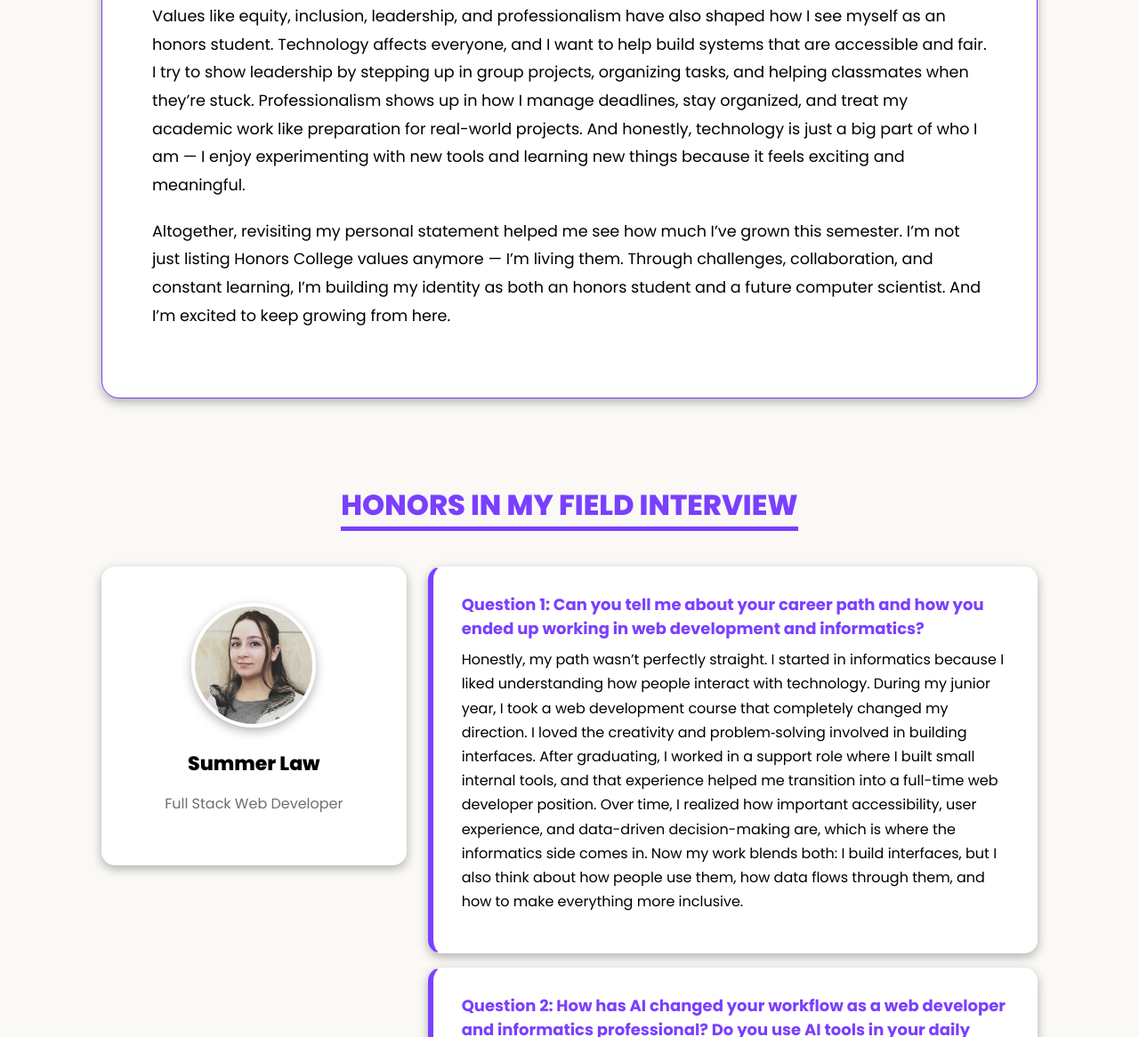
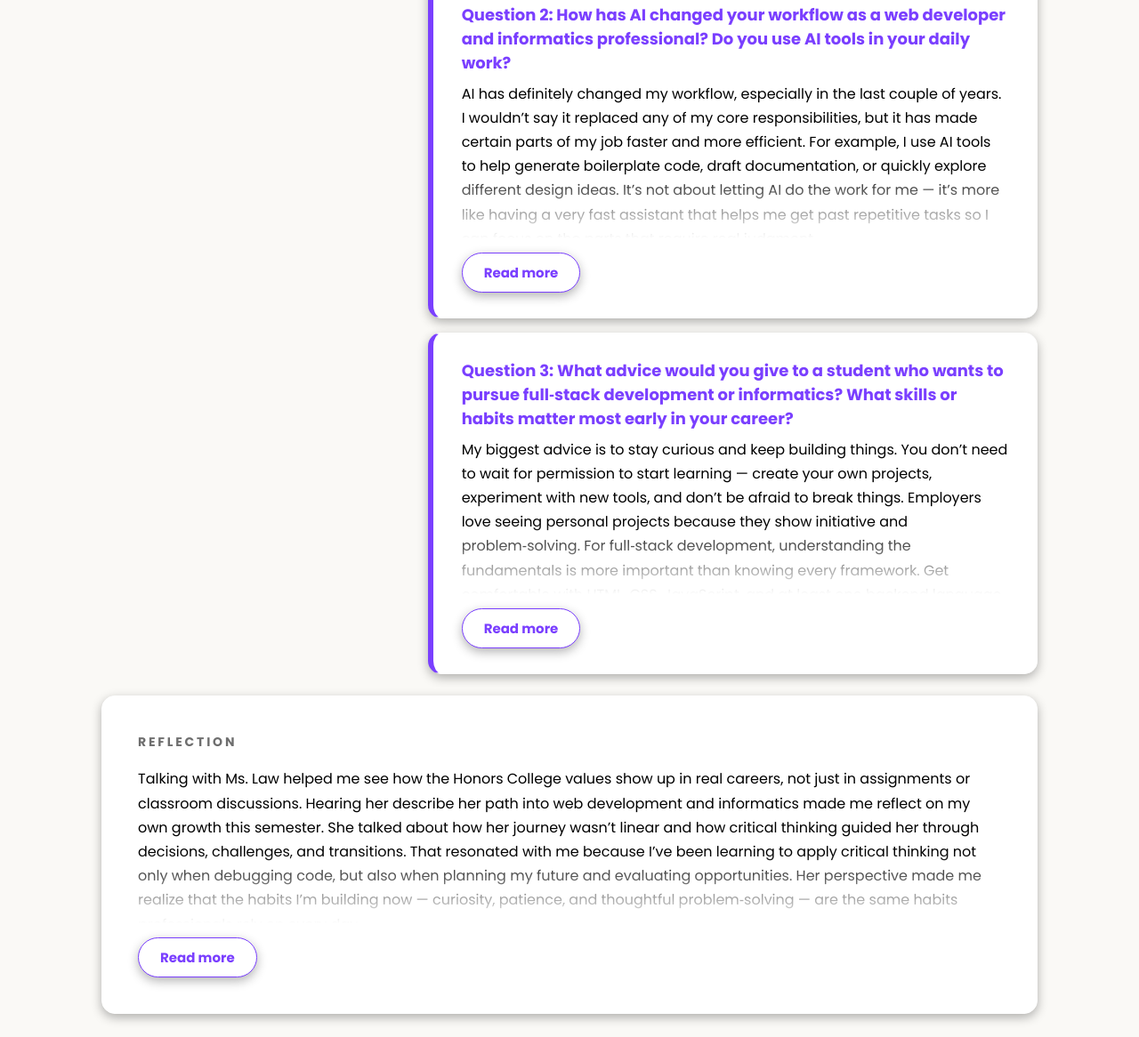
Before and after one commit to ri12oe/ePortfolio, a website: page honors.html in a window 1280 px wide. Shown: the part 1634-2800 px from the top of the page at 89% size. Drawn offline with Linux system fonts and the light colour scheme.

Commit message:
feat: Implement expandable sections for personal statement and interview responses

```diff
--- a/honors.html
+++ b/honors.html
@@ -121,6 +121,8 @@
             Personal Statement
           </h2>
           <div class="glow-hover personal-statement__content">
+            <div class="expandable">
+              <div class="expandable__body">
                 <p>
                   When I look back at the first personal statement I wrote for this
                   class, I realize I was mostly describing what I thought an honors
@@ -193,6 +195,11 @@
                   excited to keep growing from here.
                 </p>
               </div>
+              <button class="expandable__toggle" type="button" aria-expanded="false">
+                Read more
+              </button>
+            </div>
+          </div>
         </section>
 
         <section class="field-interview" id="fieldInterview">
@@ -211,6 +218,8 @@
                   Question 1: Can you tell me about your career path and how you
                   ended up working in web development and informatics?
                 </p>
+                <div class="expandable">
+                  <div class="expandable__body">
                     <p class="field-interview__answer">
                       Honestly, my path wasn’t perfectly straight. I started in
                       informatics because I liked understanding how people interact
@@ -227,6 +236,11 @@
                       data flows through them, and how to make everything more
                       inclusive.
                     </p>
+                  </div>
+                  <button class="expandable__toggle" type="button" aria-expanded="false">
+                    Read more
+                  </button>
+                </div>
               </article>
               <article class="glow-hover field-interview__item">
                 <p class="field-interview__question">
@@ -234,6 +248,8 @@
                   developer and informatics professional? Do you use AI tools in
                   your daily work?
                 </p>
+                <div class="expandable">
+                  <div class="expandable__body">
                     <p class="field-interview__answer">
                       AI has definitely changed my workflow, especially in the last
                       couple of years. I wouldn’t say it replaced any of my core
@@ -265,6 +281,11 @@
                       regularly, but I treat it as a tool — not a replacement for
                       real development work.”
                     </p>
+                  </div>
+                  <button class="expandable__toggle" type="button" aria-expanded="false">
+                    Read more
+                  </button>
+                </div>
               </article>
               <article class="glow-hover field-interview__item">
                 <p class="field-interview__question">
@@ -272,6 +293,8 @@
                   to pursue full‑stack development or informatics? What skills
                   or habits matter most early in your career?
                 </p>
+                <div class="expandable">
+                  <div class="expandable__body">
                     <p class="field-interview__answer">
                       My biggest advice is to stay curious and keep building things.
                       You don’t need to wait for permission to start learning —
@@ -293,11 +316,18 @@
                       everyone. If you keep learning and stay open to feedback,
                       you’ll grow quickly.
                     </p>
+                  </div>
+                  <button class="expandable__toggle" type="button" aria-expanded="false">
+                    Read more
+                  </button>
+                </div>
               </article>
             </div>
           </div>
           <div class="glow-hover field-interview__reflection">
             <p class="field-interview__label">Reflection</p>
+            <div class="expandable">
+              <div class="expandable__body">
                 <p>
                   Talking with Ms. Law helped me see how the Honors College values
                   show up in real careers, not just in assignments or classroom
@@ -328,6 +358,11 @@
                   qualities that shape how I want to grow as a student and future
                   computer scientist.
                 </p>
+              </div>
+              <button class="expandable__toggle" type="button" aria-expanded="false">
+                Read more
+              </button>
+            </div>
           </div>
         </section>
 
@@ -486,6 +521,7 @@
     <script src="js/theme.js"></script>
     <script src="js/contact.js"></script>
     <script src="js/dock-menu.js"></script>
+    <script src="js/read-more.js"></script>
     <div class="dock-menu" id="dockMenu">
       <button
         class="dock-menu__toggle"
--- /dev/null
+++ b/js/read-more.js
@@ -0,0 +1,39 @@
+const expandables = document.querySelectorAll('.expandable');
+
+expandables.forEach((el, index) => {
+  const body = el.querySelector('.expandable__body');
+  const toggle = el.querySelector('.expandable__toggle');
+  const collapsedHeight = body.clientHeight;
+
+  body.id = body.id || `expandable-${index}`;
+  toggle.setAttribute('aria-controls', body.id);
+
+  // short content fits without clipping, so it doesn't need a button
+  if (body.scrollHeight <= collapsedHeight + 1) {
+    el.classList.add('is-open', 'is-short');
+    return;
+  }
+
+  toggle.addEventListener('click', () => {
+    const isOpen = el.classList.toggle('is-open');
+    toggle.setAttribute('aria-expanded', isOpen);
+    toggle.textContent = isOpen ? 'Show less' : 'Read more';
+
+    if (isOpen) {
+      body.style.maxHeight = `${body.scrollHeight}px`;
+    } else {
+      // start from the real height so the collapse animates instead of jumping
+      body.style.maxHeight = `${body.scrollHeight}px`;
+      body.offsetHeight;
+      body.style.maxHeight = '';
+      if (el.getBoundingClientRect().top < 0) {
+        el.scrollIntoView({ behavior: 'smooth', block: 'start' });
+      }
+    }
+  });
+
+  // once fully open, drop the fixed height so text can reflow on resize
+  body.addEventListener('transitionend', () => {
+    if (el.classList.contains('is-open')) body.style.maxHeight = 'none';
+  });
+});
--- a/scss/_about.scss
+++ b/scss/_about.scss
@@ -13,6 +13,8 @@
       flex-direction: column;
       gap: 24px;
       @include border(var(--border-color));
+      // card shows the page background, so the read-more fade should match it
+      --expandable-fade: var(--bg-color);
       .about-section {
         padding: 62px;
         gap: 12px;
--- a/scss/_honors.scss
+++ b/scss/_honors.scss
@@ -166,6 +166,10 @@
       &__answer {
         color: var(--ink);
         line-height: 1.7;
+
+        &:not(:last-child) {
+          margin-bottom: 16px;
+        }
       }
 
       &__reflection {
@@ -174,6 +178,10 @@
         padding: 40px;
         color: var(--ink);
         line-height: 1.7;
+
+        p:not(:last-child) {
+          margin-bottom: 16px;
+        }
 
         &:hover {
           transform: scale($scale-content);
--- /dev/null
+++ b/scss/_read-more.scss
@@ -0,0 +1,55 @@
+// Read more / Show less (see js/read-more.js)
+.expandable {
+  &__body {
+    position: relative;
+    max-height: 11em;
+    overflow: hidden;
+    transition: max-height 0.6s cubic-bezier(0.65, 0, 0.35, 1);
+
+    // fade the cut-off text into the card background
+    &::after {
+      content: "";
+      position: absolute;
+      left: 0;
+      right: 0;
+      bottom: 0;
+      height: 5em;
+      background: linear-gradient(
+        to bottom,
+        transparent,
+        var(--expandable-fade, var(--card))
+      );
+      pointer-events: none;
+      transition: opacity 0.3s ease;
+    }
+  }
+
+  &__toggle {
+    @include border(var(--card));
+    margin-top: 16px;
+    padding: 10px 24px;
+    border-color: var(--border-line);
+    border-radius: 999px;
+    color: var(--primary-color);
+    font-family: inherit;
+    font-weight: 700;
+    font-size: 15px;
+    cursor: pointer;
+
+    &:hover,
+    &:focus-visible {
+      color: var(--menu-text);
+      background-color: var(--primary-color);
+      border-color: var(--primary-color);
+      transform: scale($scale);
+    }
+  }
+
+  &.is-open .expandable__body::after {
+    opacity: 0;
+  }
+
+  &.is-short .expandable__toggle {
+    display: none;
+  }
+}
--- a/scss/styles.scss
+++ b/scss/styles.scss
@@ -29,6 +29,9 @@
 // Menu bar
 @import "_dock-menu.scss";
 
+// Read more / Show less toggle
+@import "_read-more.scss";
+
 
 // Honors Page
 
```
Also changed, not shown: about.html (+8 -0 lines), css/styles.css. Lines whose indentation alone changed are shown as unchanged.
